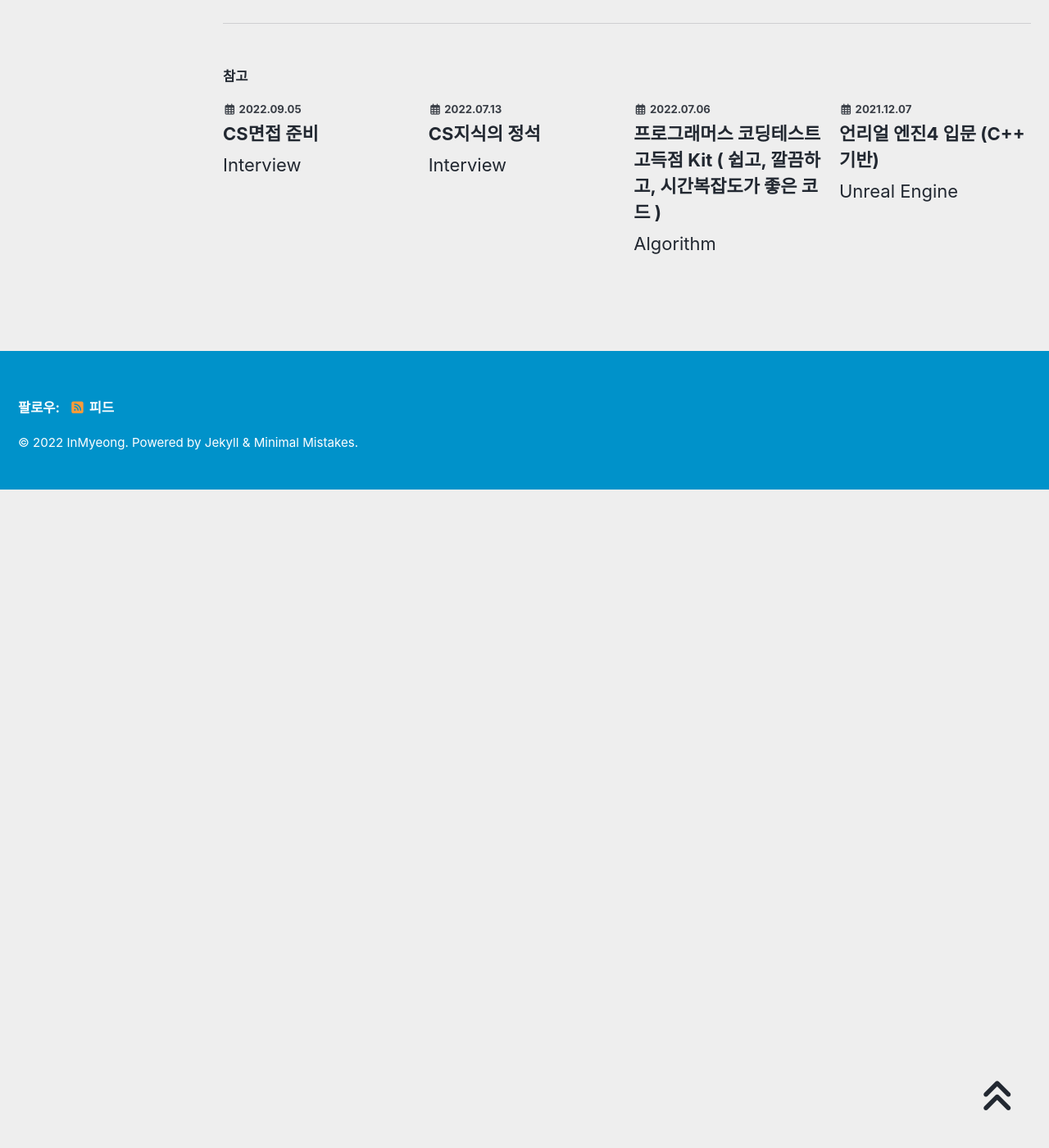
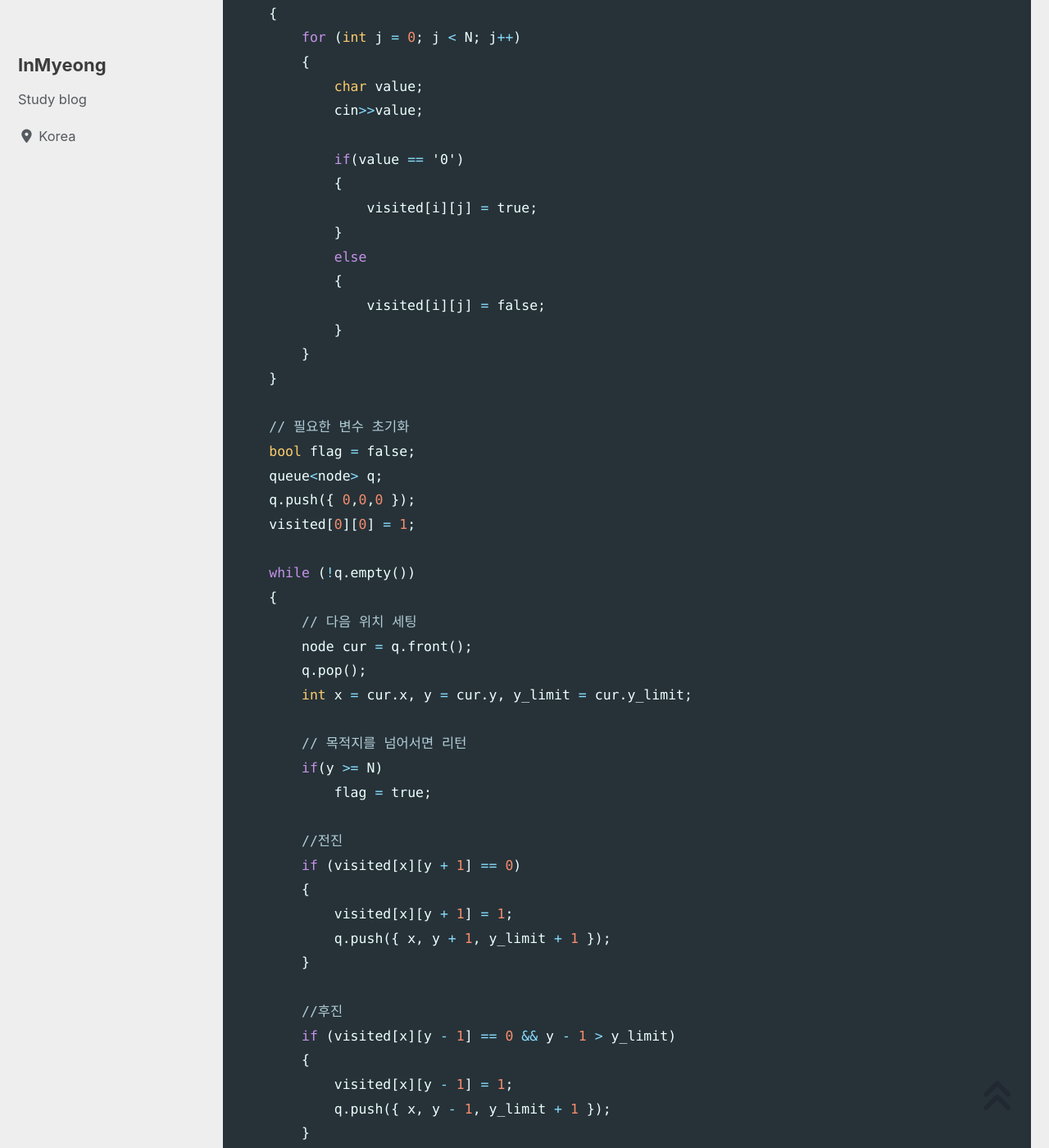
Before and after one commit to devMyeong/devMyeong.github.io, a Jekyll site: the page built from _posts/codingTest/2022-09-25-백준.md, in a window 1280 px wide and 1400 px high, scrolled down 19926 px. Shown: the whole window at 82% size. Built offline with Jekyll 4.4.1, drawn with Linux system fonts in a browser that asks for light colours; cached includes are drawn as plain includes; nearby versions of some CDN libraries; some web fonts are replaced; comment, search, counter and statistics services are not loaded; before the commit the page ends 20523 px from its top, so only the background shows below that; some of the changed text lies outside the part shown.

Commit message:
Docs : 백준 업데이트

````diff
--- a/_posts/codingTest/2022-09-25-백준.md
+++ b/_posts/codingTest/2022-09-25-백준.md
@@ -602,6 +602,92 @@ int main(void)
 }
 ```
 
+### 03-4 점프 게임 ( 15558 )
+- 각 칸의 정보가 주어졌을 때, 게임을 클리어 할 수 있는지, 없는지 구하는 프로그램을 작성하시오
+
+```cpp
+#include<bits/stdc++.h>
+using namespace std;
+
+bool visited[2][100001];
+
+struct node
+{
+    int x, y, y_limit;
+};
+
+int main()
+{
+    int N, K;
+    cin >> N >> K;
+    for (int i = 0; i < 2; i++)
+    {
+        for (int j = 0; j < N; j++)
+        {
+            char value;
+            cin>>value;
+
+            if(value == '0')
+            {
+                visited[i][j] = true;
+            }
+            else
+            {
+                visited[i][j] = false;
+            }
+        }
+    }
+
+    // 필요한 변수 초기화
+    bool flag = false;
+    queue<node> q;
+    q.push({ 0,0,0 });
+    visited[0][0] = 1;
+
+    while (!q.empty())
+    {
+        // 다음 위치 세팅
+        node cur = q.front();
+        q.pop();
+        int x = cur.x, y = cur.y, y_limit = cur.y_limit;
+
+        // 목적지를 넘어서면 리턴
+        if(y >= N)
+            flag = true;
+
+        //전진
+        if (visited[x][y + 1] == 0)
+        {
+            visited[x][y + 1] = 1;
+            q.push({ x, y + 1, y_limit + 1 });
+        }
+
+        //후진
+        if (visited[x][y - 1] == 0 && y - 1 > y_limit)
+        {
+            visited[x][y - 1] = 1;
+            q.push({ x, y - 1, y_limit + 1 });
+        }
+
+        //점프
+        if (y + K >= N)
+            flag = true;
+        else if (visited[1 - x][y + K] == 0)
+        {
+            visited[1 - x][y + K] = 1;
+            q.push({ 1 - x, y + K, y_limit + 1 });
+        }
+
+    }
+
+    // 플래그 처리
+    if (flag == false)
+        cout << 0;
+    else
+        cout << 1;
+}
+```
+
 <br>
 
 [맨 위로 이동하기](#){: .btn .btn--primary }{: .align-right}
````
Also changed, not shown: other parts of _posts/codingTest/2022-09-25-백준.md (+1 -1 lines).
